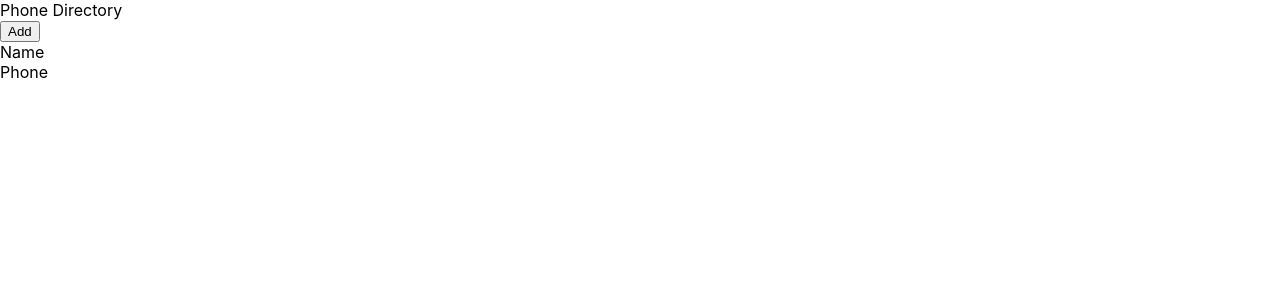
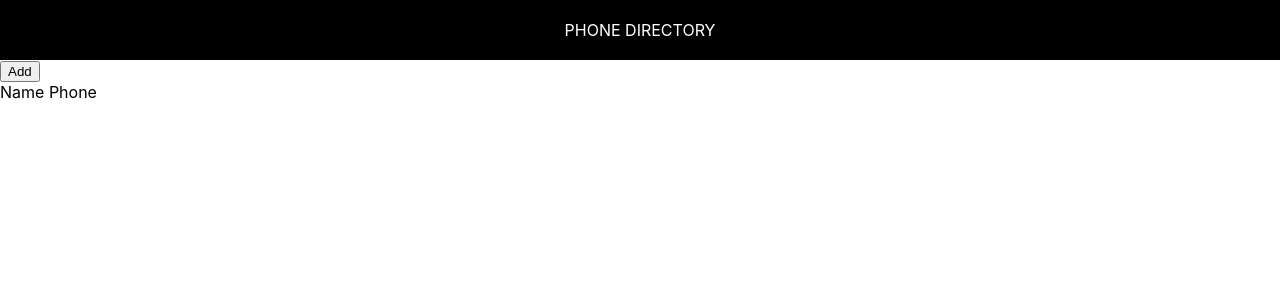
Before and after one commit to enakshi123/Phone-Directory, a React (Create React App) app: page / in a window 1280 px wide. Shown: the top 300 px of the page. Built offline with nearby package versions, Linux system fonts and the light colour scheme.

Commit message:
Styling: Styled 'Header' (Inline)

```diff
--- a/src/App.js
+++ b/src/App.js
@@ -6,10 +6,10 @@ class App extends Component {
 	render(){
 		return (
     		<div>
-          <Header/>
+          <Header title="Phone directory"/>
         <button>Add</button>
         <div>
-          <span>Name</span><br />
+          <span>Name </span>
           <span>Phone</span>
         </div>
     		</div>
--- a/src/Header.js
+++ b/src/Header.js
@@ -1,11 +1,24 @@
-import React from 'react';
+import React, {Component} from 'react';
 
-const Header = function() {
-    return (
-        <div className="header">
-            Phone Directory
-        </div>
-    )
+
+ class Header extends Component{
+    render(){
+    // const Header = function () {
+       const headerStyle = {
+            textAlign: 'center',
+            padding: 20,
+            background: '#000',
+            color: '#fff',
+            textTransform: 'uppercase'
+        };
+        return(
+            <div style = {headerStyle}>
+                {/* /* {this.props.title}  */ }
+                Phone Directory
+            </div>
+        )
+    }
 }
 
+
 export default Header;
```
